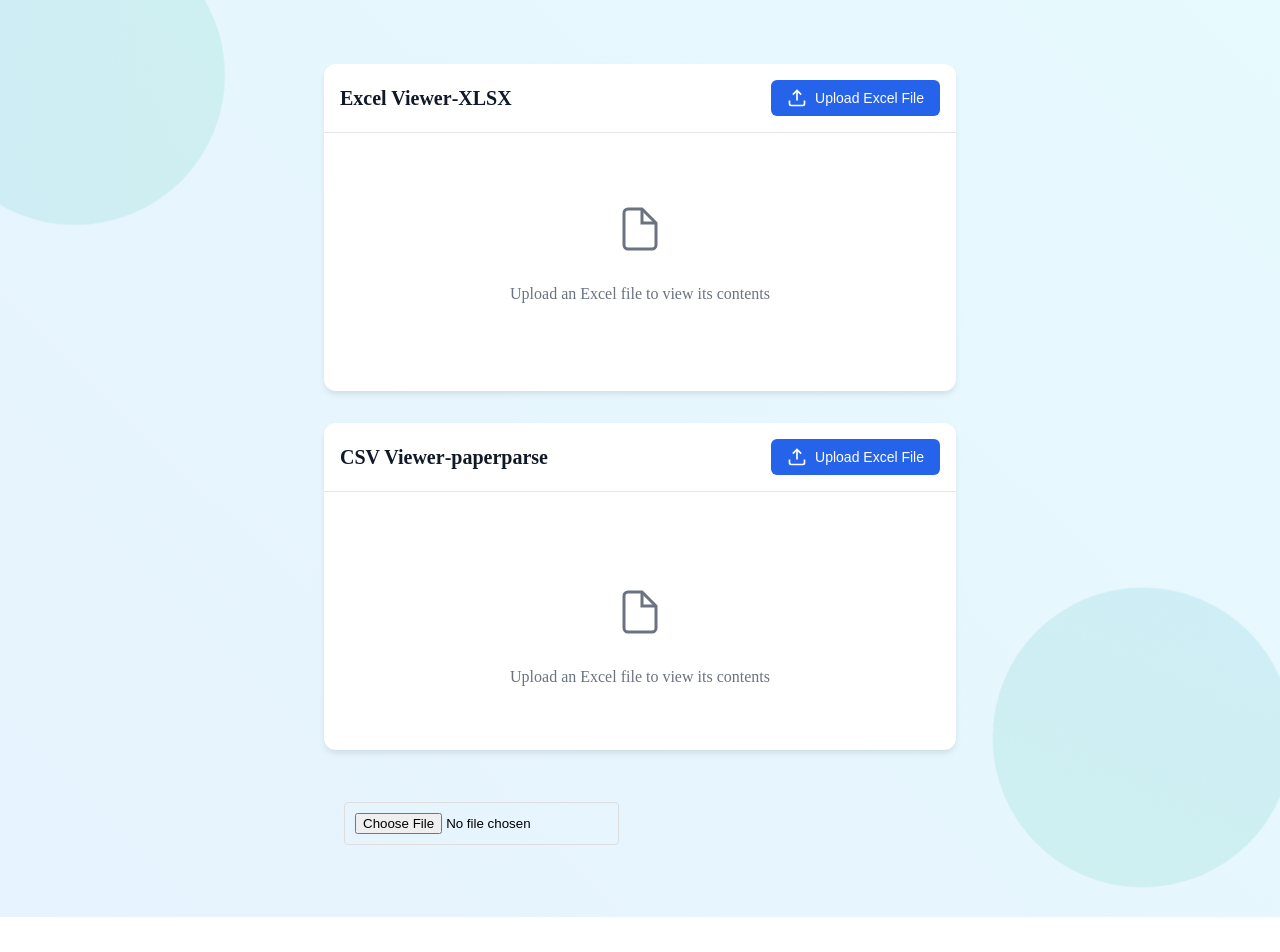
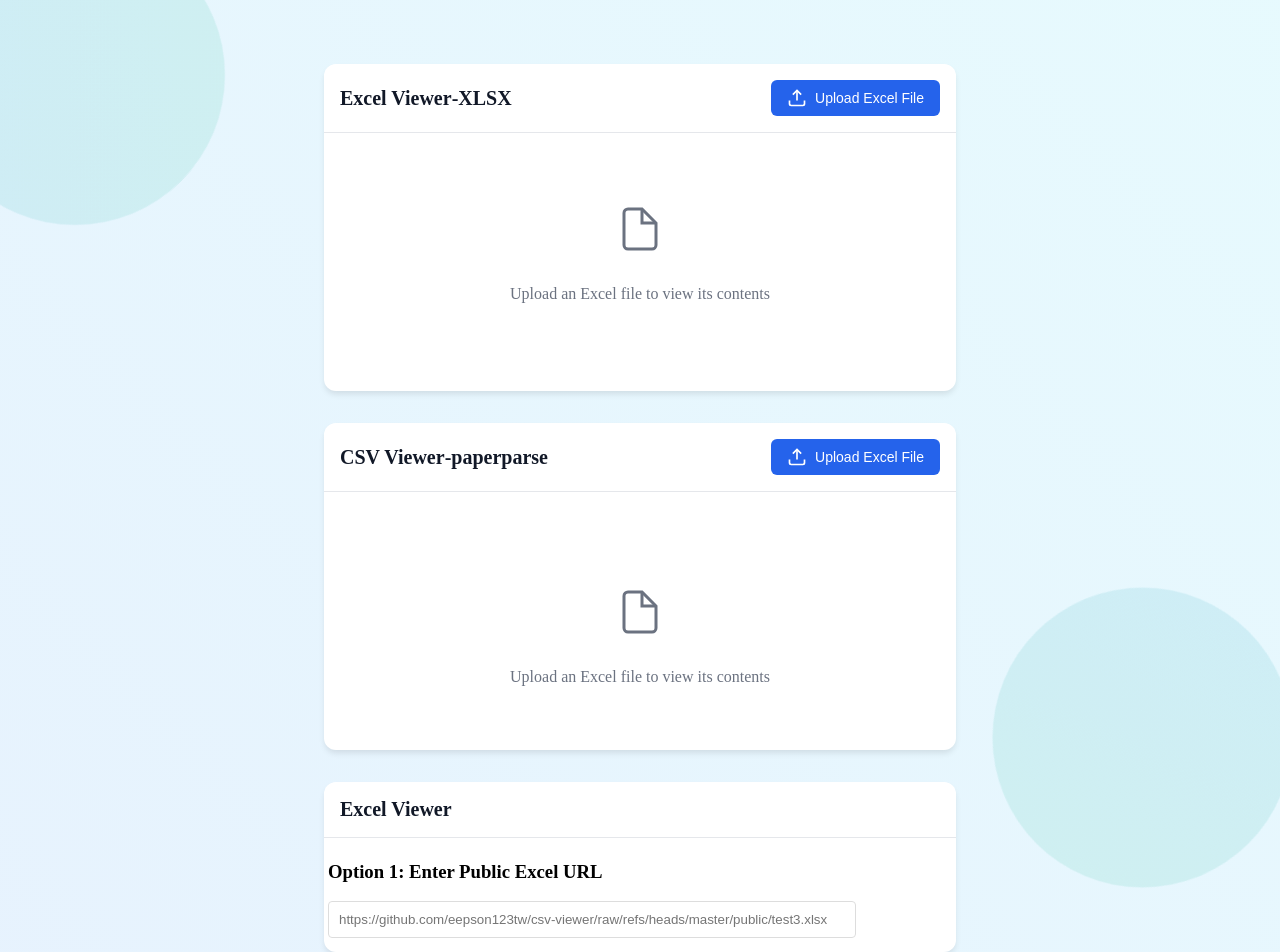
Before and after one commit to eepson123tw/csv-viewer, a Vue app: page / in a window 1280 px wide. Shown: the top 952 px of the page. Before the commit the page ends 917 px from the top, so only its background shows below. Built offline with nearby package versions, Linux system fonts and the light colour scheme.

Commit message:
feat(csv):add csv test 4

```diff
--- a/src/components/fastcsvViewer.vue
+++ b/src/components/fastcsvViewer.vue
@@ -33,16 +33,16 @@
 import { ref } from 'vue'
 import { parse } from '@fast-csv/parse'
 
-// 定義類型
+
 type CSVRow = Record<string, string | number>
 type Headers = string[]
 
-// 定義響應式變數
+
 const csvData = ref<CSVRow[]>([])
 const headers = ref<Headers>([])
 const error = ref<string | null>(null)
 
-// 文件上傳處理函數
+
 const handleFileUpload = (event: Event): void => {
   const target = event.target as HTMLInputElement
   const file = target.files?.[0]
--- a/src/components/onedriveViewer.vue
+++ b/src/components/onedriveViewer.vue
@@ -1,75 +1,103 @@
 <template>
-  <div class="excel-viewer">
-    <!-- File Upload Section -->
-    <div class="upload-section">
+  <div class="card">
+    <div class="card-header">
+      <h2 class="card-title">Excel Viewer<span></span></h2>
+    </div>
+    <div class="p-2">
+        <h3>Option 1: Enter Public Excel URL</h3>
         <input
-        type="file"
-        @change="handleFileUpload"
-        accept=".xlsx,.xls"
-        class="file-input"
+          v-model="publicUrl"
+          type="text"
+          placeholder="https://github.com/eepson123tw/csv-viewer/raw/refs/heads/master/public/test3.xlsx"
+          class="url-input"
+          @input="handleUrlInput"
         />
-      <div v-if="loading" class="loading">Loading...</div>
       </div>
 
-    <!-- Excel Online Viewer -->
-    <div v-if="fileUrl" class="viewer-section">
+    <div v-if="viewerUrl" class="viewer-section">
       <iframe
-        :src="getExcelViewerUrl"
+        :src="viewerUrl"
         frameborder="0"
         class="excel-frame"
+        @load="handleIframeLoad"
       ></iframe>
+    </div>
+
+    <div v-if="messages.length" class="message-log">
+      <h3>Interaction Log:</h3>
+      <ul>
+        <li v-for="(message, index) in messages" :key="index">
+          {{ message }}
+        </li>
+      </ul>
     </div>
   </div>
 </template>
 
 <script setup lang="ts">
-import { ref, computed, onBeforeMount } from 'vue'
+import { ref, computed } from 'vue'
 
 const loading = ref(false)
-const fileUrl = ref<string | null>(null)
+const error = ref('')
+const messages = ref<string[]>([])
+const publicUrl = ref('')
+const viewerUrl = ref('')
 
-// Convert file to URL
+// Handle public URL input
+const handleUrlInput = () => {
+  if (!publicUrl.value) {
+    viewerUrl.value = ''
+    return
+  }
+
+  try {
+    const url = new URL(publicUrl.value)
+    const baseUrl = 'https://view.officeapps.live.com/op/embed.aspx?src='
+    viewerUrl.value = `${baseUrl}${encodeURIComponent(publicUrl.value)}`
+    error.value = ''
+  } catch (e) {
+    error.value = 'Please enter a valid URL'
+    viewerUrl.value = ''
+  }
+}
+
+// Handle file upload
 const handleFileUpload = async (event: Event) => {
   const input = event.target as HTMLInputElement
   const file = input.files?.[0]
   if (!file) return
 
   loading.value = true
+  error.value = ''
+
   try {
-    // Create a blob URL for the file
-    const url = URL.createObjectURL(file)
-    fileUrl.value = url
-  } catch (error) {
-    console.error('Error processing file:', error)
-    alert('Error processing file')
+    // For demonstration, using a public URL
+    // In production, you would upload the file to your server here
+    error.value = 'File upload requires server implementation. Please use a public URL instead.'
+    messages.value.push(`[${new Date().toLocaleTimeString()}] Note: Local file upload requires server implementation`)
+
+    // Example server upload code (commented out):
+    /*
+    const formData = new FormData()
+    formData.append('file', file)
+    const response = await fetch('/api/upload', {
+      method: 'POST',
+      body: formData
+    })
+    const { url } = await response.json()
+    viewerUrl.value = `https://view.officeapps.live.com/op/embed.aspx?src=${encodeURIComponent(url)}`
+    */
+  } catch (err) {
+    console.error('Error processing file:', err)
+    error.value = 'Error processing file. Please try again.'
   } finally {
     loading.value = false
   }
 }
 
-// Generate Excel Online viewer URL
-const getExcelViewerUrl = computed(() => {
-  if (!fileUrl.value) return ''
-
-  const baseUrl = 'https://view.officeapps.live.com/op/embed.aspx?src='
-  const params = new URLSearchParams({
-    src: fileUrl.value,
-    wdAllowInteractivity: 'False',
-    wdHideGridlines: 'False',
-    wdHideHeaders: 'False',
-    wdDownloadButton: 'True',
-    wdPrint: 'True'
-  })
-
-  return `${baseUrl}https://github.com/eepson123tw/csv-viewer/raw/638bad198b4bd86e039ec369e32547e809c49a7e/public/test.xlsx`
-})
-
-// Clean up the blob URL when component is unmounted
-onBeforeMount(() => {
-  if (fileUrl.value) {
-    URL.revokeObjectURL(fileUrl.value)
+const handleIframeLoad = () => {
+  messages.value.push(`[${new Date().toLocaleTimeString()}] Excel viewer loaded`)
 }
-})
 </script>
 
 <style scoped>
@@ -82,10 +110,17 @@ onBeforeMount(() => {
   margin-bottom: 20px;
 }
 
-.file-input {
+.url-input, .file-input {
+  width: 100%;
   padding: 10px;
   border: 1px solid #ddd;
   border-radius: 4px;
+  margin-bottom: 10px;
+}
+
+.error-message {
+  color: red;
+  margin-top: 5px;
 }
 
 .loading {
@@ -102,4 +137,18 @@ onBeforeMount(() => {
   height: 100%;
   border: 1px solid #ddd;
 }
+
+.message-log {
+  margin-top: 20px;
+  padding: 15px;
+  background-color: #f5f5f5;
+  border-radius: 4px;
+  max-height: 300px;
+  overflow-y: auto;
+}
+
+.p-2 {
+  padding: 0.25rem;
+  width: 80%;
+}
 </style>
```
Lines whose indentation alone changed are shown as unchanged.
